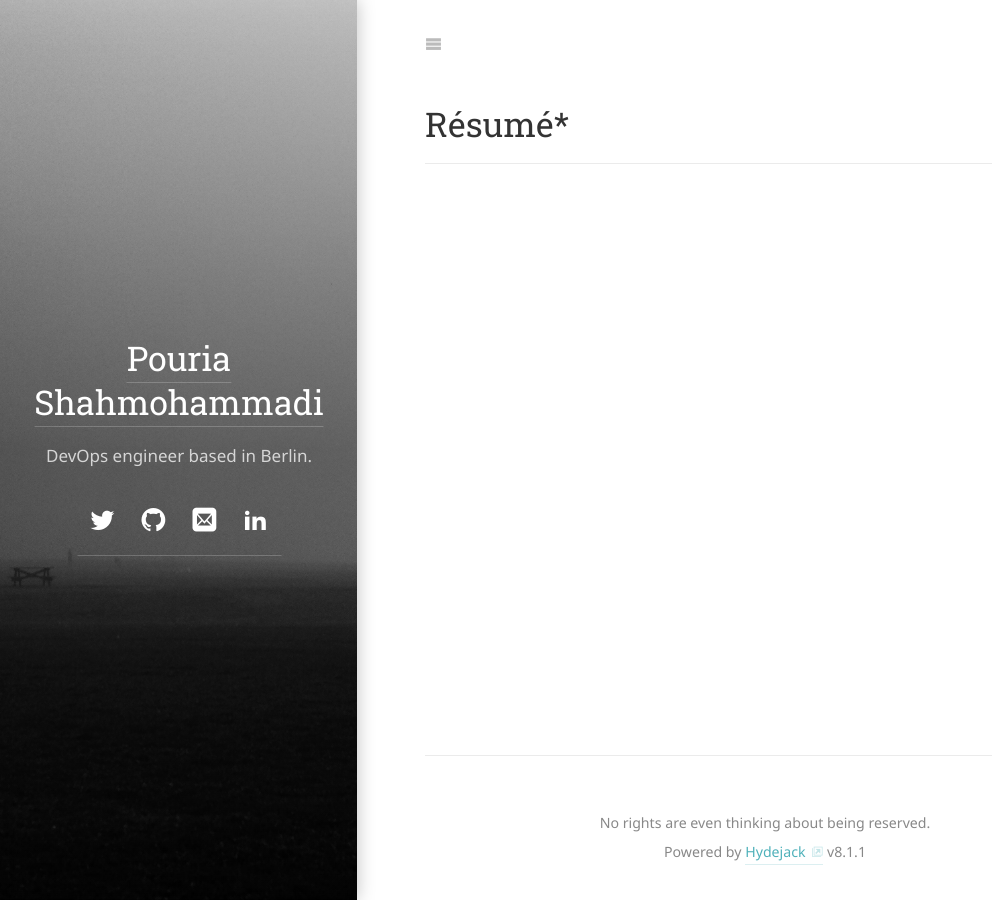
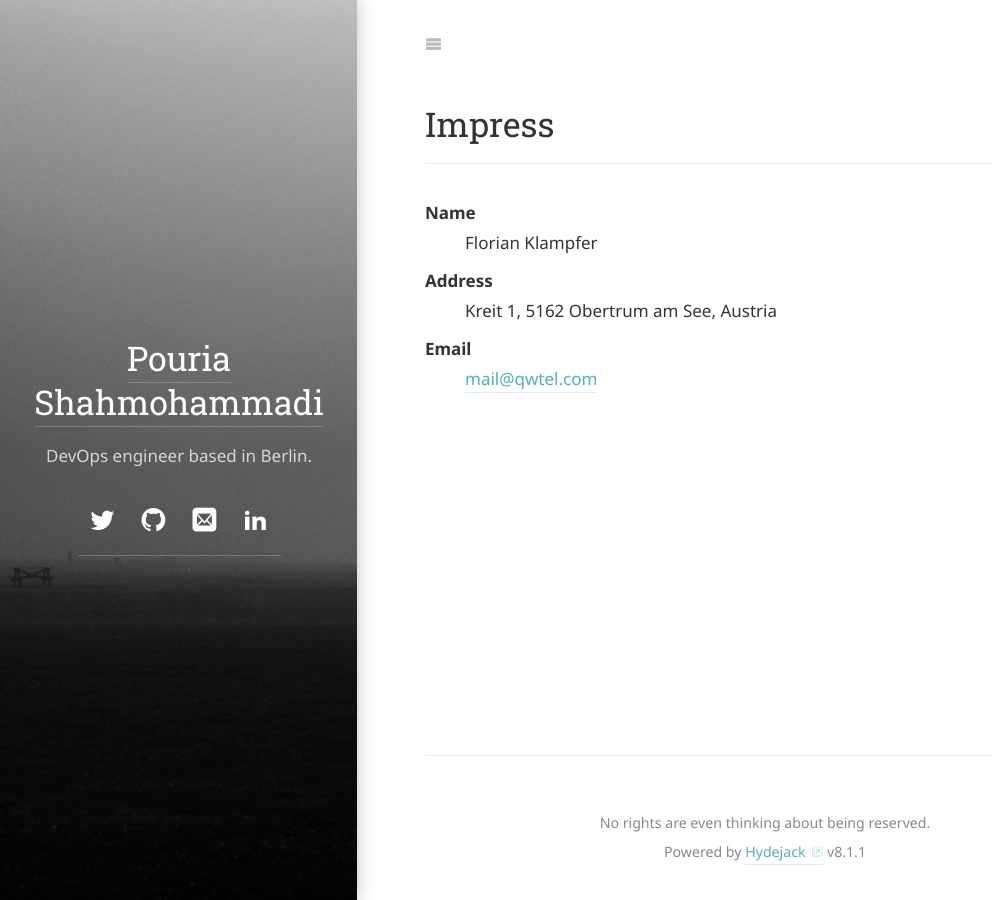
Before and after one commit to mstiesto/pouria.sh, a Jekyll site: the page built from resume.md, in a window 1280 px wide. Shown: the whole page, without its empty margins (0-992 px from the left). Built offline with Jekyll 4.4.1, drawn with Linux system fonts in a browser that asks for light colours; some web fonts are replaced.

```diff
--- a/resume.md
+++ b/resume.md
@@ -1,8 +1,13 @@
 ---
 layout: page
-title: Résumé*
-description: >
-  This is the `description` of your resume page, as it will be seen by search engines.
-  You'll probably want to modify it in `resume.md`, and maybe set `hide_description` to `true` in the front matter.
-hide_description: true
+title: Impress
 ---
+
+Name
+: Florian Klampfer
+
+Address
+: Kreit 1, 5162 Obertrum am See, Austria
+
+Email
+: [mail@qwtel.com](mailto:mail@qwtel.com)
```
